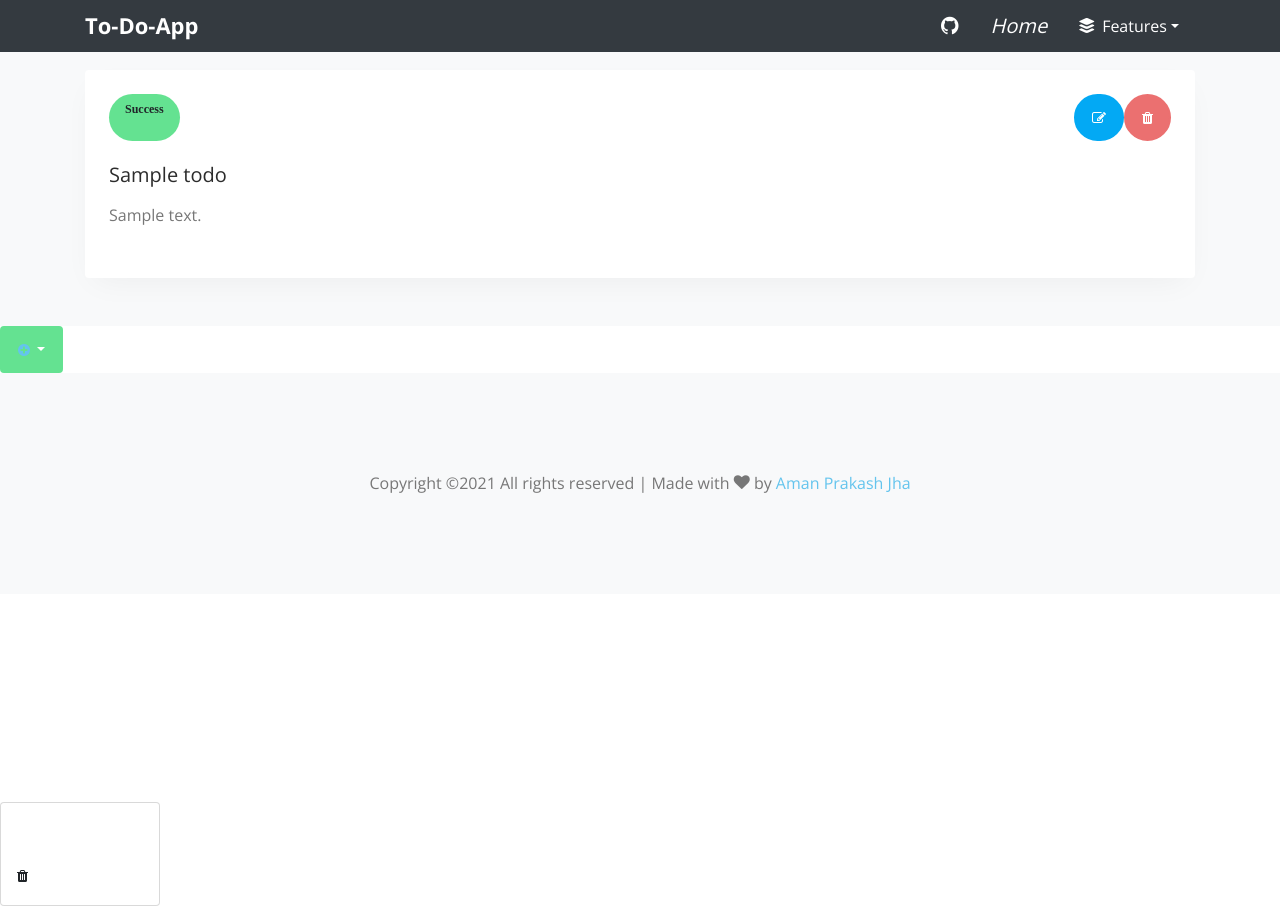
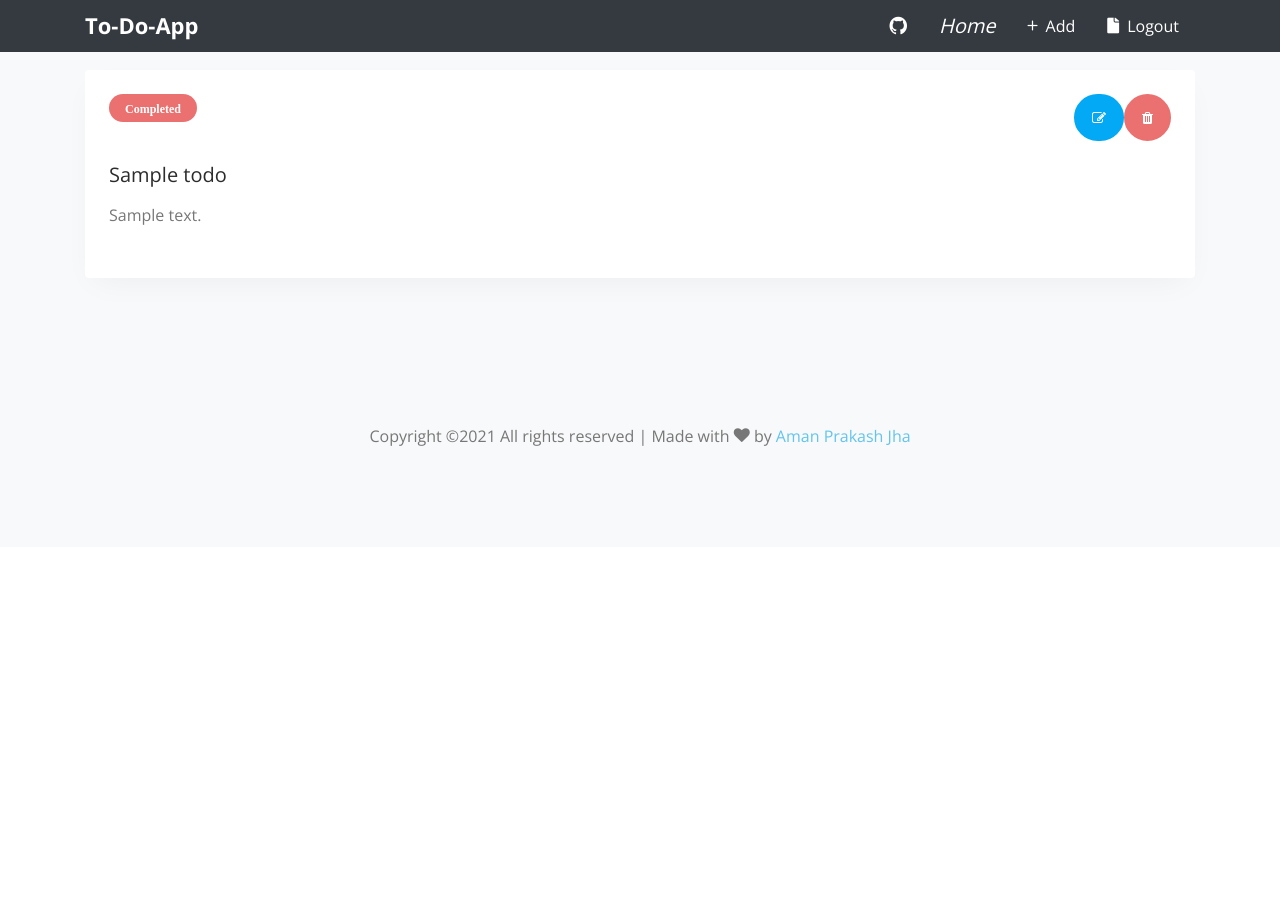
Before and after one commit to amanjha8100/ToDoAppDjango, a Django app: page /detail/1/ in a window 1280 px wide. After the commit the page ends 446 px from the top, so only its background shows below. Run offline with Django 3.2, Linux system fonts and the light colour scheme; a user stored in the database is signed in; tables that the repository leaves empty hold one stand-in row (values such as "Sample post"); some libraries are stand-ins or nearby versions; some web fonts are replaced.

Commit message:
card work complete

```diff
--- a/task/templates/task/taskdetail.html
+++ b/task/templates/task/taskdetail.html
@@ -22,10 +22,14 @@
                         <!-- <div class="icon d-flex justify-content-center align-items-center bg-info rounded-circle">
                             <span class="ion-logo-ionic text-light"></span>
                         </div> -->
-                        <span class="badge badge-pill badge-success p-2 px-3">Success</span>
+                        {% if task.status %}
+                        <span class="badge badge-pill badge-danger p-2 px-3 align-self-start">Completed</span>
+                        {% else %}
+                        <span class="badge badge-pill badge-success p-2 px-3 align-self-start">Working</span>
+                        {% endif %}
                         <div class="d-flex justify-content-center align-items-center">
-                            <a href="#" class="btn btn-info btn-fab btn-round"><i class="fa fa-pencil-square-o" aria-hidden="true"></i></a>
-                            <a href="#" class="btn btn-danger btn-fab btn-round"><i class="fa fa-trash" aria-hidden="true"></i></a>
+                            <a href="{% url 'edit' task.id %}" class="btn btn-info btn-fab btn-round align-self"><i class="fa fa-pencil-square-o" aria-hidden="true"></i></a>
+                            <a href="{% url 'delete' task.id %}" class="btn btn-danger btn-fab btn-round"><i class="fa fa-trash" aria-hidden="true"></i></a>
                         </div>
                     </div>
                   <div class="card-body pb-5 px-4">
@@ -37,29 +41,7 @@
         </div>
     </div>
 </section>
-<div class="dropdown-show">
-    <!-- <a class="btn btn-light btn-fab btn-round" href="#" role="button" id="dropdownMenuLink" data-toggle="dropdown" aria-haspopup="true" aria-expanded="false"><i class="fa fa-ellipsis-v" aria-hidden="true"></i></a> -->
-    <button type="button" class="btn btn-success dropdown-toggle" data-toggle="dropdown">
-        <a href="javascript:void(0);" class="icon" onclick="geeksforgeeks()">
-            <!-- Chnaging the default icon with toggle-->
-            <i onclick="myFunction(this)" class="fa fa-plus-circle"></i>
-        </a>
-    </button>
-
-
-    <div class="dropdown-menu d-flex flex-column" aria-labelledby="dropdownMenuLink">
-        <a href="#" class="dropdown-item btn btn-info btn-fab btn-round"><i class="fa fa-pencil-square-o" aria-hidden="true"></i></a>
-        <a href="#" class="dropdown-item btn btn-danger btn-fab btn-round"><i class="fa fa-trash" aria-hidden="true"></i></a>
-    </div>
-</div>
 {% endblock %}
 
 {% block javascript %}
-<script>
-
-    // Function to toggle the plus menu into minus
-    function myFunction(x) {
-        x.classList.toggle("fa-minus-circle");
-    }
-</script>
 {% endblock %}
--- a/task/views.py
+++ b/task/views.py
@@ -93,7 +93,7 @@ def edit(request, pk):
             obj.title = form.cleaned_data['title']
             obj.description = form.cleaned_data['msg']
             obj.save()
-            return redirect('index')
+            return redirect('detail',pk=pk)
         else:
             return render(request,'task/edit.html',{'form':form})
 
--- a/templates/main.html
+++ b/templates/main.html
@@ -44,17 +44,19 @@
                         <li class="nav-item"><a href="{% url 'index' %}" class="nav-link icon d-flex align-items-center"><i>Home</i><span class="d-lg-none ml-2"></span></a></li>
                       <!-- <li class="nav-item"><a href="#" class="nav-link icon d-flex align-items-center"><i class="ion-logo-twitter"></i><span class="d-lg-none ml-2">Twitter</span></a></li> -->
                       <!-- <li class="nav-item"><a href="#" class="nav-link icon d-flex align-items-center"><i class="ion-logo-instagram"></i><span class="d-lg-none ml-2">Instagram</span></a></li> -->
-                        <li class="dropdown nav-item">
+                      <li class="nav-item"><a href="{% url 'add' %}" class="nav-link icon d-flex align-items-center"><i class="ion-ios-add mr-2"></i> Add</a></li>
+                      <li class="nav-item"><a href="{% url 'logout' %}" class="nav-link icon d-flex align-items-center"><i class="ion-ios-document mr-2"></i> Logout</a></li>
+                        <!-- <li class="dropdown nav-item">
                       <a href="#" class="dropdown-toggle nav-link icon d-flex align-items-center" data-toggle="dropdown">
                         <i class="ion-ios-apps mr-2"></i>
                         Features
                         <b class="caret"></b>
                       </a>
                       <div class="dropdown-menu dropdown-menu-left bg-light">
-                        <a href="{% url 'add' %}" class="dropdown-item font-weight-bold text-dark"><i class="ion-ios-add mr-2"></i> Add</a>
-                        <a href="{% url 'logout' %}" class="dropdown-item font-weight-bold text-dark"><i class="ion-ios-document mr-2"></i> Logout</a>
+                        <a href="#" class="dropdown-item font-weight-bold text-dark"><i class="ion-ios-add mr-2"></i> Add</a>
+                        <a href="#" class="dropdown-item font-weight-bold text-dark"><i class="ion-ios-document mr-2"></i> Logout</a>
                       </div>
-                    </li>
+                    </li> -->
                       <!-- <li class="nav-item cta"><a href="#" class="nav-link icon d-flex align-items-center"><i class="ion-ios-cloud-download mr-2"></i> Download</a></li> -->
                     </ul>
                   </div>
```
Also changed, not shown: task/templates/task/index.html (+2 -20 lines).
